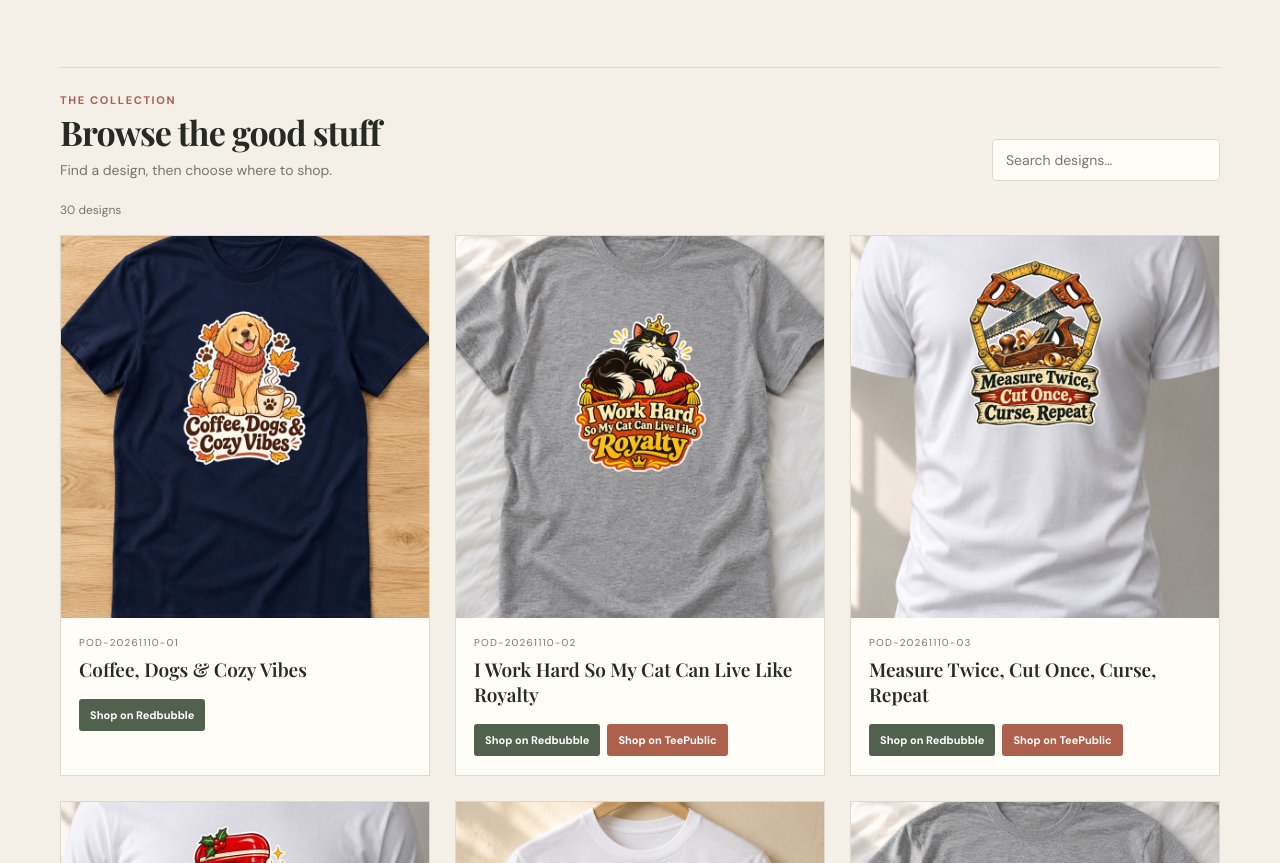
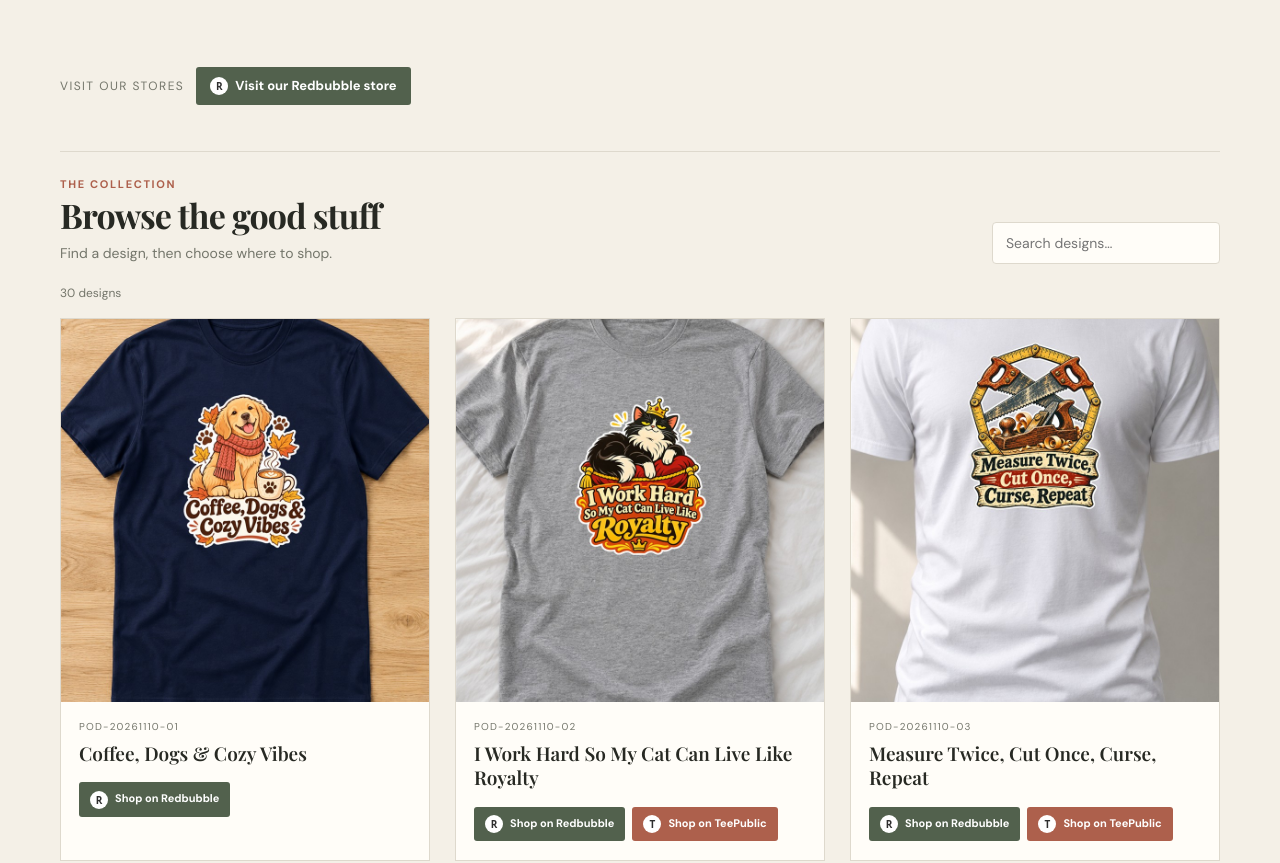
Before and after one commit to tarekboisecostyle-sketch/tarek-apps, a plain HTML site: page wit-and-wear-catalogue/index.html in a window 1280 px wide. Shown: the part 420-1283 px from the top of the page. Drawn offline with nearby package versions, Linux system fonts and the light colour scheme.

Commit message:
Catalogue POD : icônes plateformes et boutons store (stores.js)
Co-Authored-By: Claude Sonnet 5.5 <noreply@anthropic.com>

```diff
--- a/wit-and-wear-catalogue/index.html
+++ b/wit-and-wear-catalogue/index.html
@@ -20,6 +20,7 @@
     .digital{margin:92px 0 78px;background:#e7e4d7;padding:38px;display:flex;justify-content:space-between;align-items:center;gap:28px;border:1px solid #d9d4c6}.digital .eyebrow{color:var(--olive)}.digital h2{font:700 32px var(--serif);margin:7px 0}.digital p{margin:0;color:var(--muted);max-width:570px;font-size:14px}.digital-link{flex:none;background:var(--ink);color:white;border-radius:3px;text-decoration:none;padding:12px 17px;font-size:12px;font-weight:700}.digital-link.disabled{opacity:.48;cursor:default}.footer{border-top:1px solid var(--line);padding:24px 0 32px;color:var(--muted);font-size:12px;display:flex;justify-content:space-between}.footer strong{color:var(--ink)}
     @media(max-width:800px){.hero{grid-template-columns:1fr;gap:25px;padding:58px 0}.hero-note{justify-self:start}.grid{grid-template-columns:repeat(2,1fr)}.toolbar{align-items:start;flex-direction:column}.filters{width:100%}.search{flex:1}.niche-select{flex:1}}
     @media(max-width:520px){.shell{width:calc(100% - 30px)}.topbar{height:66px}nav{gap:15px;font-size:12px}.hero{padding:47px 0}.hero h1{font-size:48px}.grid{grid-template-columns:1fr 1fr;gap:12px}.product-body{padding:12px}.product h3{font-size:16px;min-height:62px}.platform{padding:7px 8px;font-size:10px}.digital{padding:24px;align-items:flex-start;flex-direction:column;margin:65px 0 55px}.digital h2{font-size:27px}.section-title{font-size:30px}.footer{gap:10px;flex-direction:column}}
+.ico{display:inline-flex;align-items:center;justify-content:center;width:18px;height:18px;border-radius:50%;background:#fff;color:#2d2d2d;font:800 10px/1 system-ui;margin-right:7px;vertical-align:middle}.stores{display:flex;flex-wrap:wrap;align-items:center;gap:12px;margin:0 0 46px}.stores>span{font-size:12px;letter-spacing:.12em;text-transform:uppercase;color:var(--muted)}.stores a{display:inline-flex;align-items:center;padding:9px 14px;border-radius:3px;color:#fff;text-decoration:none;font-size:13px;font-weight:700}.stores a.rb{background:var(--olive)}.stores a.tp{background:#ad604c}.stores a.sp{background:#6c7162}.stores a.gr{background:#2d2d2d}.stores a:hover{filter:brightness(.9)}
   </style>
 </head>
 <body>
@@ -32,6 +33,7 @@
       <div><div class="eyebrow">A small shop for everyday joy</div><h1>Good things,<br>with a little wit.</h1><p>Cozy comforts, thoughtful gifts, and designs that know when to make you smile.</p></div>
       <aside class="hero-note"><strong>Made for your kind of people.</strong>Each design lives on the marketplace that makes it. Pick a shop below and checkout securely over there.</aside>
     </section>
+    <section class="stores" id="stores" hidden><span>Visit our stores</span><div id="store-links" style="display:flex;flex-wrap:wrap;gap:10px"></div></section>
     <section id="shop" aria-labelledby="shop-heading">
       <div class="toolbar"><div><div class="eyebrow">The collection</div><h2 class="section-title" id="shop-heading">Browse the good stuff</h2><p class="section-intro">Find a design, then choose where to shop.</p></div>
         <div class="filters"><input class="search" id="search" type="search" placeholder="Search designs…" aria-label="Search designs"><select class="niche-select" id="niche" aria-label="Filter by niche"><option value="">All niches</option></select></div>
@@ -46,13 +48,14 @@
   </main>
   <footer class="shell footer"><span><strong>Wit &amp; Wear Co.</strong> · A little humor for the everyday.</span><span>Checkout is completed on each marketplace.</span></footer>
   <script src="produits.js"></script>
+  <script src="stores.js"></script>
   <script>
     (async function(){
       const products=window.CATALOGUE_PRODUCTS||[],grid=document.getElementById('products'),search=document.getElementById('search'),niche=document.getElementById('niche');
-      const platformNames={redbubble:['Redbubble','rb'],teepublic:['TeePublic','tp'],spreadshirt:['Spreadshirt','sp']};
+      const platformNames={redbubble:['Redbubble','rb'],teepublic:['TeePublic','tp'],spreadshirt:['Spreadshirt','sp']};const storeNames={redbubble:['Redbubble','rb','R'],teepublic:['TeePublic','tp','T'],spreadshirt:['Spreadshirt','sp','S'],gumroad:['Gumroad','gr','G']};const stores=window.CATALOGUE_STORES||{},sbox=document.getElementById('store-links');for(const [k,u] of Object.entries(stores)){if(!u||!storeNames[k])continue;const m=storeNames[k],a=document.createElement('a');a.className=m[1];a.href=u;a.target='_blank';a.rel='noopener noreferrer';a.innerHTML='<span class="ico">'+m[2]+'</span>Visit our '+m[0]+' store';sbox.append(a);document.getElementById('stores').hidden=false}
       const niches=[...new Set(products.map(p=>p.niche).filter(Boolean))].sort();
       if(niches.length){niche.style.display='block';niches.forEach(v=>{const o=document.createElement('option');o.value=v;o.textContent=v;niche.append(o)})}
-      function render(){const q=search.value.trim().toLowerCase(),selected=niche.value;const list=products.filter(p=>(!selected||p.niche===selected)&&(!q||`${p.quote} ${p.id} ${p.niche||''}`.toLowerCase().includes(q)));document.getElementById('results').textContent=`${list.length} ${list.length===1?'design':'designs'}`;grid.replaceChildren();if(!list.length){grid.innerHTML='<p class="empty">No designs found. Try another search.</p>';return}for(const p of list){const card=document.createElement('article');card.className='product';const img=document.createElement('img');img.src=p.image;img.alt=p.quote||`Design ${p.id}`;img.loading='lazy';const body=document.createElement('div');body.className='product-body';const id=document.createElement('div');id.className='product-id';id.textContent=p.niche?`${p.id} · ${p.niche}`:p.id;const title=document.createElement('h3');title.textContent=p.quote||'A little everyday wit';const links=document.createElement('div');links.className='links';for(const [key,url] of Object.entries(p.links||{})){if(!url)continue;const meta=platformNames[key];if(!meta)continue;const a=document.createElement('a');a.className=`platform ${meta[1]}`;a.textContent=`Shop on ${meta[0]}`;a.href=url;a.target='_blank';a.rel='noopener noreferrer';links.append(a)}body.append(id,title,links);card.append(img,body);grid.append(card)}}
+      function render(){const q=search.value.trim().toLowerCase(),selected=niche.value;const list=products.filter(p=>(!selected||p.niche===selected)&&(!q||`${p.quote} ${p.id} ${p.niche||''}`.toLowerCase().includes(q)));document.getElementById('results').textContent=`${list.length} ${list.length===1?'design':'designs'}`;grid.replaceChildren();if(!list.length){grid.innerHTML='<p class="empty">No designs found. Try another search.</p>';return}for(const p of list){const card=document.createElement('article');card.className='product';const img=document.createElement('img');img.src=p.image;img.alt=p.quote||`Design ${p.id}`;img.loading='lazy';const body=document.createElement('div');body.className='product-body';const id=document.createElement('div');id.className='product-id';id.textContent=p.niche?`${p.id} · ${p.niche}`:p.id;const title=document.createElement('h3');title.textContent=p.quote||'A little everyday wit';const links=document.createElement('div');links.className='links';for(const [key,url] of Object.entries(p.links||{})){if(!url)continue;const meta=platformNames[key];if(!meta)continue;const a=document.createElement('a');a.className=`platform ${meta[1]}`;a.innerHTML=`<span class="ico">${meta[0][0]}</span>`;a.append(`Shop on ${meta[0]}`);a.href=url;a.target='_blank';a.rel='noopener noreferrer';links.append(a)}body.append(id,title,links);card.append(img,body);grid.append(card)}}
       search.addEventListener('input',render);niche.addEventListener('change',render);render();
       try{const data=(await fetch('digital.json').then(r=>r.json()))[0];if(data.url){const a=document.getElementById('digital-link');a.href=data.url;a.textContent='Get it on Gumroad';a.classList.remove('disabled');a.removeAttribute('aria-disabled');a.target='_blank';a.rel='noopener noreferrer'}}catch(e){}
     })();
--- /dev/null
+++ b/wit-and-wear-catalogue/stores.js
@@ -0,0 +1,7 @@
+// Liens des stores (page d'accueil de chaque boutique). A modifier à la main. Vide = le bouton n'apparaît pas.
+window.CATALOGUE_STORES = {
+  redbubble: "https://www.redbubble.com/people/tarekmeziani/shop",
+  teepublic: "",
+  spreadshirt: "",
+  gumroad: ""
+};
```
